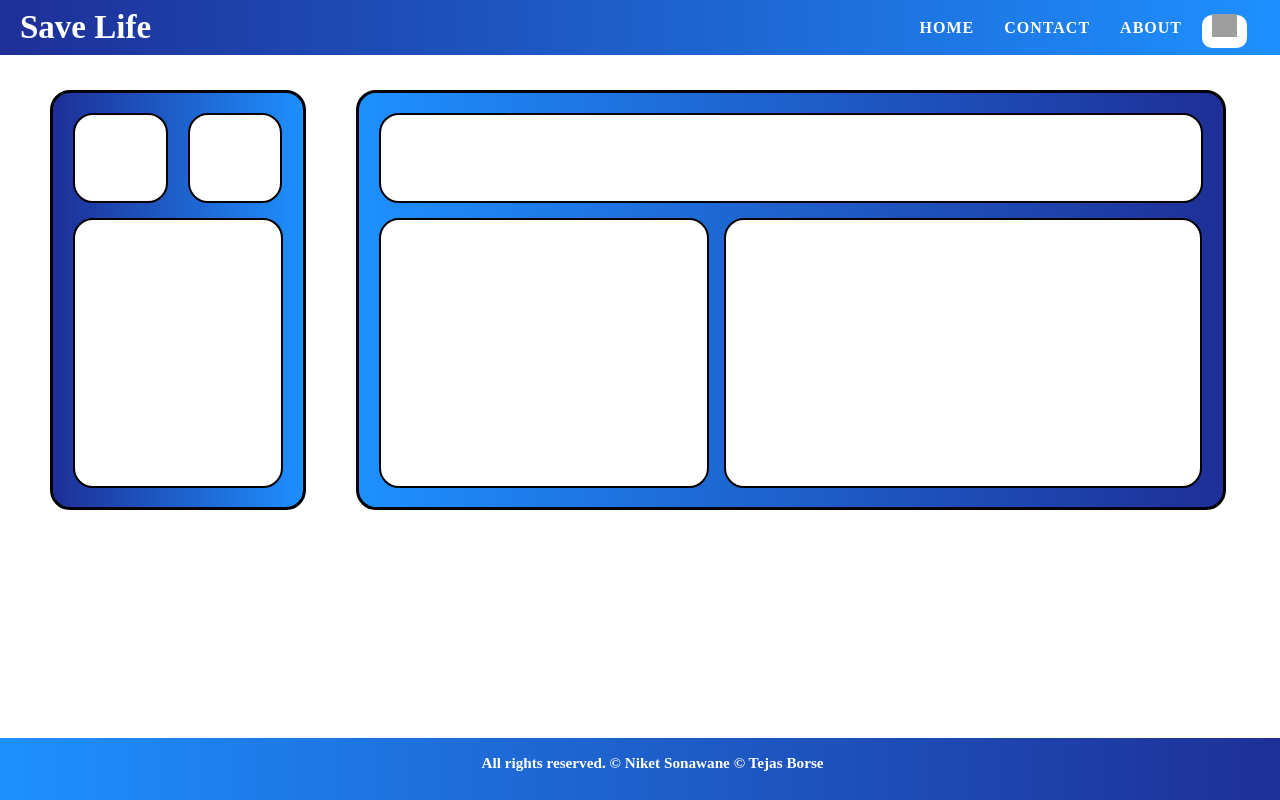
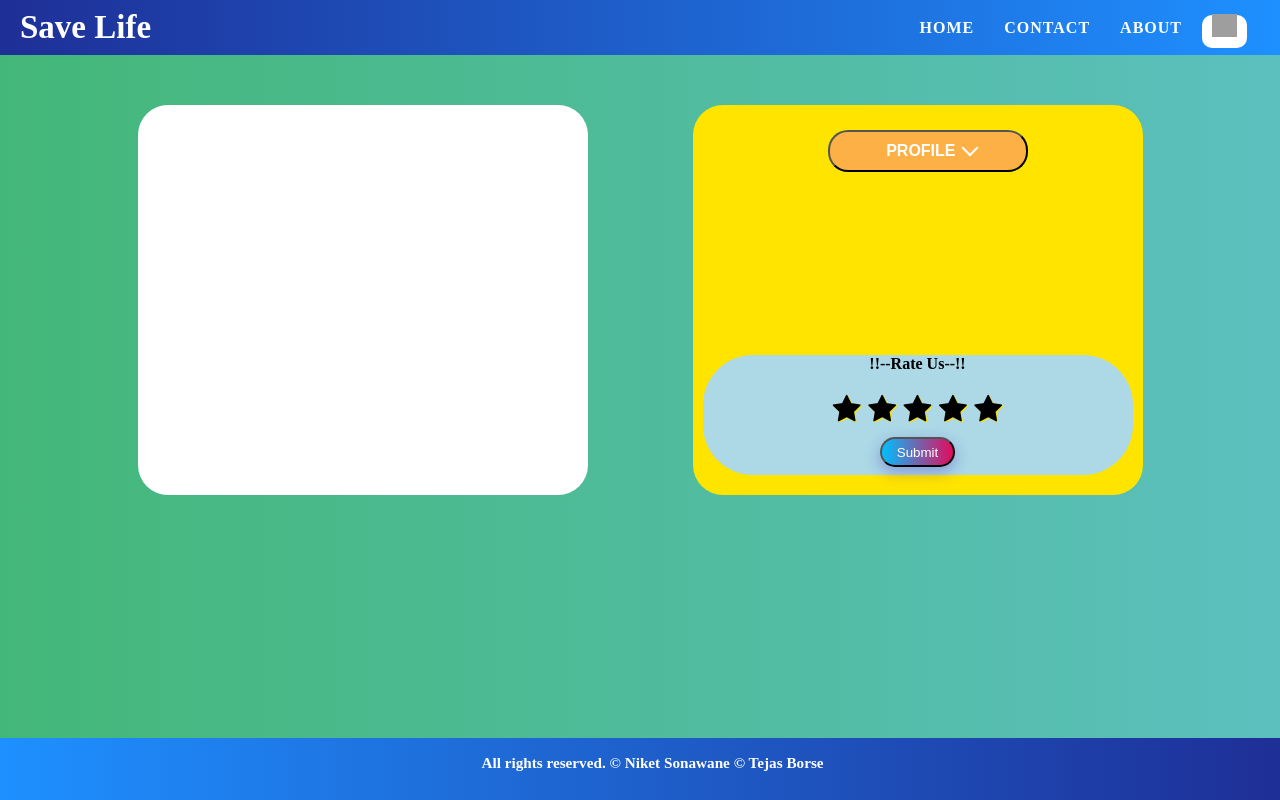
Before and after one commit to tejasborse123/Donation_Website, a PHP site: page /profile.html in a window 1280 px wide. Run offline with PHP 8.4, Linux system fonts and the light colour scheme; some libraries are stand-ins or nearby versions; grey boxes are pictures that could not be loaded.

Commit message:
Responsive Index and Profile Page done

```diff
--- a/common.css
+++ b/common.css
@@ -10,7 +10,7 @@
     color: #fff;
     justify-content: space-between;
     transition: background-color 2s ease-out 100ms;
-
+    grid-area: navbar;
 }
 .navbar .logo{
     font-size: 33px;
@@ -103,7 +103,8 @@
     padding: 18px 0 30px;
     font-size: 13px;
     line-height: 14px;
-    transition: background-color 2s ease-out 100ms
+    transition: background-color 2s ease-out 100ms;
+    grid-area: Footer;
 }
 
 .Footer .copyright
--- a/profile.css
+++ b/profile.css
@@ -7,91 +7,264 @@
     transition: background-color 2s ease-out 100ms;
 }
 
-.left-div{
-	margin-top: 90px;
-	margin-left: 50px;
-	margin-bottom: 50px;
-	margin-right: 25px;
-	border: 3px solid black;
-	width: 20%;
-	height: 420px;
-	float: left;
-	padding: 20px;
-	border-radius: 20px;
-	background: linear-gradient(to right, #1E2F97, dodgerblue);
+body{
+    background: linear-gradient( to right,#fcb045,#3ab45f,#6cc5eb);
+    background-size: 400% 400%;
+    animation: animate-background 10s infinite ease-in-out;
 }
 
-.ch1{
-	border: 2px solid black;
-	width: 45%;
-	height: 90px;
-	float: left;
-	margin-right: 20px;
-	border-radius: 20px;
-	background-color: white;
+@keyframes animate-background{
+    0%{
+        background-position: 0 50%;
+    }
+    50%{
+        background-position: 100% 50%;
+    }
+    100%{
+        background-position: 0 50%;
+    }
 }
 
-.ch2{
-	border: 2px solid black;
-	width: 45%;
-	height: 90px;
-	float: left;
-	border-radius: 20px;
-	background-color: white;
+.parents{
+    width: auto;
+    height: auto;
+    margin: 85px;
+    display: flex;
+    justify-content: space-around;
+    flex-wrap: wrap;
+    transition: all 0.2 linear;
 }
 
-.ch3{
-	margin-top: 15px;
-	margin-left: 10	px;
-	border: 2px solid black;
-	width: 100%;
-	height: 270px;
-	float: left;
-	border-radius: 20px;
-	background-color: white;
+.child{
+    height: 390;
+    width: 450;
+    margin: 20px;
+    border-radius: 30px;
 }
 
-.right-div{
-	margin-top: 90px;
-	margin-right: 50px;
-	margin-bottom: 50px;
-	margin-left: 25px;
-	border: 3px solid black;
-	width: 68%;
-	height: 420px;
-	float: left;
-	padding: 20px;
-	border-radius: 20px;
-	background: linear-gradient(to left, #1E2F97, dodgerblue);
+.child:hover{
+    box-shadow: 0 0 12px black;
+  }
+
+.child:first-child{
+    color: #E30B5D;
+    padding-left: 10px;
+    padding-right: 10px;
+    justify-content: center;
+   background-color: white;
 }
 
-.child-1{
-	border: 2px solid black;
-	width: 100%;
-	height: 90px;
-	float: left;
-	border-radius: 20px;
-	background-color: white;
+.child:last-child{
+    justify-content: center;
+    align-items: center;
+    background-color: #ffe400;
 }
 
-.child-2{
-	margin-top: 15px;
-	margin-right: 5px;
-	border: 2px solid black;
-	width: 40%;
-	height: 270px;
-	float: left;
-	border-radius: 20px;
-	background-color: white;
+.container{
+	margin: 0px 30%;
+	height: 250px;
 }
 
-.child-3{
-	margin-top: 15px;
-	margin-left: 10px;
-	border: 2px solid black;
-	width: 58%;
-	height: 270px;
-	float: left;
+.drop-down{
+	border: 3px solid #fcb045;
+	width: 200px;
+	border-radius: 10px;
+	display: none;
+	margin: 10px 0px;
+}
+
+.container button{
+	margin-top: 25px;
+	position: relative;
+	padding: 10px 30px;
+	width: 200px;
+	color: #fff;
+	cursor: pointer;
+	background: #fcb045;
 	border-radius: 20px;
-	background-color: white;
+	font-size: 1rem;
+	font-weight: bold;
 }
+
+.container button::before{
+	content: "  ";
+	position: absolute;
+	width: 10px;
+	height: 10px;
+	border-left: 2px solid;
+	border-bottom: 2px solid;
+	transform: rotate(-45deg);
+	right: 50px;
+	top: 10px;
+	transition: 0.5s;
+}
+
+.container ul{
+	padding: 0;
+	margin: 0;
+	background: #fff;
+	border-radius: 5px;
+	justify-content: center;
+	align-items: center;
+}
+
+.container .drop-down>ul li{
+	list-style: none;
+	padding: 10px 20px;
+	transition: 0.2s ease;
+	cursor: pointer;
+}
+
+.container .drop-down>ul li:hover{
+	opacity: 0.7;
+	border-bottom: 4px solid #EA378A;
+}
+
+.Ratings{
+	background: #ADD8E6;
+	color: black;
+	height: 120px;
+	margin: 0px 10px;
+	border-radius: 50px;
+}
+
+.Ratings .star-icon{
+	font-size: 30px;
+	text-align: center;
+	padding: 20px 0px;
+}
+
+.Ratings input{
+	display: none;
+}
+
+.Ratings input + label{
+	font-size: 30px;
+	text-shadow: 1px 1px 0 #ffe400;
+	cursor: pointer;
+}
+
+.Ratings input:checked ∼ .Ratings{
+	color: gold;
+
+}
+
+.Ratings label:active{
+	transform: scale(0.8);
+	transition: 0.3s ease;
+}
+
+#submit:hover{
+    background:  linear-gradient(to right,#F4D03F,#00BFFF);
+    cursor: pointer;
+    transition: all .5s ease-in-out;
+}
+
+.Ratings button{
+    background:  linear-gradient(to right,#00BFFF,#E30B5D);
+    width: 75px;
+    outline: none;
+    color: #fff;
+    height: 30px;
+    margin-top: 10px;
+    border-radius: 30px;
+    box-shadow: 0px 5px 15px 0px rgba(28,0,181,0.3);
+}
+
+@media screen and (max-width: 480px){
+    .navbar
+    {
+        flex-direction: column;
+        display: none;
+    }
+    #toggle:checked + .navbar
+    {
+        display: flex;
+    }
+    .togglearea{
+        display: flex;
+    }
+    .navbar a:hover
+    {
+    background-color: white;
+    color: black;
+    }
+    .parent{
+        display: inline-block;
+        justify-content: space-between;
+        flex-direction: column;
+        flex-wrap: nowrap;
+        align-items: stretch;
+        background-color: red;
+    }
+    .child:first-child{
+        margin-top: 0px;
+        height: 570;
+        width: 460px;
+        border-radius: 30px;
+    }
+    .child:last-child{
+        margin-top: 25px;
+        padding: 45px;
+        height: 450;
+        width: 460px;
+        border-radius: 30px;
+    }
+}
+
+.child:hover{
+    box-shadow: 0 0 12px black;
+}
+
+#submit:hover{
+    background:  linear-gradient(to right,#F4D03F,#00BFFF);
+    cursor: pointer;
+    transition: all .5s ease-in-out;
+}
+
+@media screen and (min-width: 1300px) and (min-height: 720px){
+            .parents{
+                width: auto;
+                height: auto;
+                margin: 100px;
+                display: flex;
+                justify-content: space-around;
+                flex-wrap: wrap;
+                transition: all 0.2 linear;
+            }
+
+            .child{
+                height: 500px;
+                width: 600px;
+                margin: 20px;
+                border-radius: 30px;
+                flex: 50;
+            }
+
+            .child:hover{
+                box-shadow: 0 0 12px black;
+            }
+
+            .child:first-child{
+                color: #E30B5D;
+                padding-left: 10px;
+                padding-right: 10px;
+                justify-content: center;
+               background-color: white;
+            }
+
+            .child:last-child{
+                justify-content: center;
+                background-color: white;
+            }
+
+            .child:hover{
+                 box-shadow: 0 0 12px black;
+            }
+
+            #submit:hover{
+			    background:  linear-gradient(to right,#F4D03F,#00BFFF);
+			    cursor: pointer;
+			    transition: all .5s ease-in-out;
+			}
+}
--- a/profile.html
+++ b/profile.html
@@ -4,8 +4,10 @@
   <link rel="stylesheet" type="text/css" href="profile.css">
   <link rel="stylesheet" type="text/css" href="common.css">
   <meta name="viewport" content="width=device-width, initial-scale=1.0">
+  <link rel="stylesheet" href="https://maxcdn.bootstrapcdn.com/font-awesome/4.4.0/css/font-awesome.min.css">
 </head>
   <body>
+<!--/////////////////////////////////////////////////////////////////////////////Navbar///////////////////////////////////////////////////////////////////////////////-->
 <div id="mcontainer">
     <!---Navigation Bar -->
 
@@ -16,7 +18,9 @@
                 <span></span>
               </label>
   </div>
+
   <input type="checkbox" id="toggle" title="toggle">
+
   <div class="navbar">
 
              <div class="logo"><label id="lg">Save Life</label></div>
@@ -26,24 +30,123 @@
                  <li><a href="about.html"> About</a></li>
                  <li><a class="Active" href="profile.html"><img src="images/profile-line.png" alt="account" width="25" height="23"></a></li>
               </ul>
+
+  </div>
+
+</div>
+<!--////////////////////////////////////////////////////////////////////////////////////////////////////////////////////////////////////////////////////////////-->
+
+<!--//////////////////////////////////////////////////////////////////////Footer//////////////////////////////////////////////////////////////////////////////////////-->
+
+<div class="parents">
+  <div class="Child"></div>
+
+  <!--//////////////////////////////////////////////////////////////////////Footer//////////////////////////////////////////////////////////////////////////////////////-->
+  <div class="Child">
+                                                    <div class="container">
+
+                                                      <button id="showBtn" onclick="showHide('dropdown')"> PROFILE&nbsp;&nbsp;&nbsp;</button>
+                                                         <div class="drop-down" id="dropdown">
+                                                             <ul>
+                                                                   <li>Setting</li>
+                                                                   <li>About</li>
+                                                                   <li>Account</li>
+                                                                   <li>Logout</li>
+                                                             </ul>
                                                         </div>
                                                     </div>
+                                                    <div class="Ratings" id="ratings">
+                                                                <b><h4>!!--Rate Us--!!</h4></b>
+                                                                <div class="star-icon">
+                                                                      <form action="profile.php" method="POST">
 
-     <div class="left-div">
-             <div class="ch1"></div>
-             <div class="ch2"></div>
-             <div class="ch3"></div>
-     </div>
-     <div class="right-div">
-             <div class="child-1"></div>
-             <div class="child-2"></div>
-             <div class="child-3"></div>
+                                                                                  <input type="radio" name="rating1" id="rating1" value="1">
+                                                                                  <label for="rating1" class="fa fa-star" id="s1"></label>
+
+                                                                                  <input type="radio" name="rating1" id="rating2" value="2">
+                                                                                  <label for="rating2" class="fa fa-star" id="s2"></label>
+
+                                                                                  <input type="radio" name="rating1" id="rating3" value="3">
+                                                                                  <label for="rating3" class="fa fa-star" id="s3"></label>
+
+                                                                                  <input type="radio" name="rating1" id="rating4" value="4">
+                                                                                  <label for="rating4" class="fa fa-star" id="s4"></label>
+
+                                                                                  <input type="radio" name="rating1" id="rating5" value="5">
+                                                                                  <label for="rating5" class="fa fa-star" id="s5"></label><br>
+
+                                                                                  <button type="submit" id="submit">Submit</button>
+                                                                    </form>
                                                                 </div>
 
-</body>
 
+                                                    </div>
+  </div>
+<!--//////////////////////////////////////////////////////////////////////Footer//////////////////////////////////////////////////////////////////////////////////////-->
+</div>
+<!--//////////////////////////////////////////////////////////////////////Footer//////////////////////////////////////////////////////////////////////////////////////-->
 <footer class="Footer">
     <div class="copyright">
       <h3> All rights reserved. © Niket Sonawane © Tejas Borse </h3>
     </div>
 </footer>
+<!--////////////////////////////////////////////////////////////////////////////////////////////////////////////////////////////////////////////////////////////-->
+<script>
+
+function showHide(id) {
+    var el = document.getElementById(id);
+    if( el && el.style.display == 'block')
+        el.style.display = 'none';
+    else
+        el.style.display = 'block';
+}
+
+let star = document.querySelectorAll('input');
+
+for (let i=1;i<=5 ; i++) {
+  star[i].addEventListener('click',function(){
+    i = this.value;
+
+    let s1 = document.getElementById('s1');
+    let s2 = document.getElementById('s2');
+    let s3 = document.getElementById('s3');
+    let s4 = document.getElementById('s4');
+    let s5 = document.getElementById('s5');
+
+    s1.style.color = 'black';
+    s2.style.color = 'black';
+    s3.style.color = 'black';
+    s4.style.color = 'black';
+    s5.style.color = 'black';
+
+    if(i==1){
+      s1.style.color = 'green';
+    }
+    if (i==2){
+      s1.style.color = 'green';
+      s2.style.color = 'green';
+    }
+    if(i==3){
+      s1.style.color = 'green';
+      s2.style.color = 'green';
+      s3.style.color = 'green';
+    }
+    if(i==4){
+      s1.style.color = 'green';
+      s2.style.color = 'green';
+      s3.style.color = 'green';
+      s4.style.color = 'green';
+    }
+    if (i==5){
+      s1.style.color = 'green';
+      s2.style.color = 'green';
+      s3.style.color = 'green';
+      s4.style.color = 'green';
+      s5.style.color = 'green';
+    }
+})
+}
+
+</script>
+<!--////////////////////////////////////////////////////////////////////////////////////////////////////////////////////////////////////////////////////////////-->
+</body>
--- /dev/null
+++ b/profile.php
@@ -0,0 +1,6 @@
+<?php
+
+
+
+
+?>
```
Also changed, not shown: homecss.css (+74 -170 lines), index.html (+15 -18 lines). Lines whose indentation alone changed are shown as unchanged.
